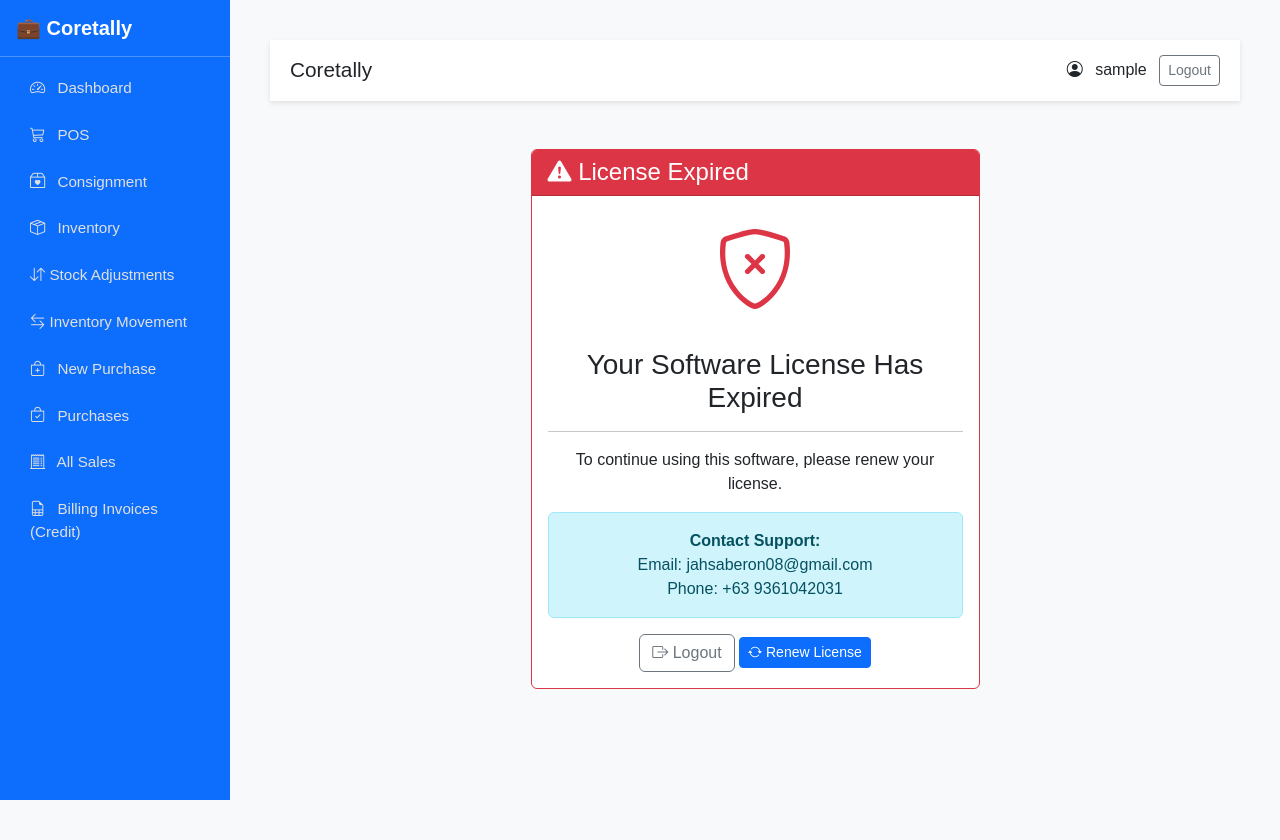
After one commit to RefactorCore/caswebfinal, a Flask app: page /license-expired in a window 1280 px wide. The commit adds this page. Run offline with Flask 3, Linux system fonts and the light colour scheme; the visitor is signed in with stand-in values (Sample User, id 1).

Commit message:
Add files via upload

```diff
--- /dev/null
+++ b/templates/license_expired.html
@@ -0,0 +1,42 @@
+{% extends 'base.html' %}
+{% block content %}
+<div class="container mt-5">
+  <div class="row justify-content-center">
+    <div class="col-md-6">
+      <div class="card border-danger">
+        <div class="card-header bg-danger text-white">
+          <h4 class="mb-0"><i class="bi bi-exclamation-triangle-fill"></i> License Expired</h4>
+        </div>
+        <div class="card-body text-center">
+          <i class="bi bi-shield-x" style="font-size: 5rem; color: #dc3545;"></i>
+          <h3 class="mt-3">Your Software License Has Expired</h3>
+
+          {% if license_data %}
+          <p class="lead">
+            License expired on: <strong>{{ license_data['expires'] }}</strong><br>
+            <small class="text-muted">({{ days_expired }} days ago)</small>
+          </p>
+          {% endif %}
+
+          <hr>
+
+          <p>To continue using this software, please renew your license. </p>
+
+          <div class="alert alert-info">
+            <strong>Contact Support: </strong><br>
+            Email: jahsaberon08@gmail.com<br>
+            Phone: +63 9361042031
+          </div>
+
+          <a href="{{ url_for('core.logout') }}" class="btn btn-outline-secondary">
+            <i class="bi bi-box-arrow-right"></i> Logout
+          </a>
+            <a href="{{ url_for('core.setup_license') }}" class="btn btn-sm btn-primary">
+              <i class="bi bi-arrow-repeat"></i> Renew License
+            </a>
+        </div>
+      </div>
+    </div>
+  </div>
+</div>
+{% endblock %}
--- a/templates/setup/license.html
+++ b/templates/setup/license.html
@@ -6,7 +6,7 @@
 <form method="POST">
     <div class="mb-3">
       <label for="license_key" class="form-label">License Key</label>
-      <input type="text" class="form-control" id="license_key" name="license_key" placeholder="For testing, use: test123">
+      <input type="text" class="form-control" id="license_key" name="license_key" placeholder="Enter license key">
     </div>
     <div class="d-grid">
       <button type="submit" class="btn btn-primary">Continue</button>
```
Also changed, not shown: templates/index.html (+26 -0 lines).
